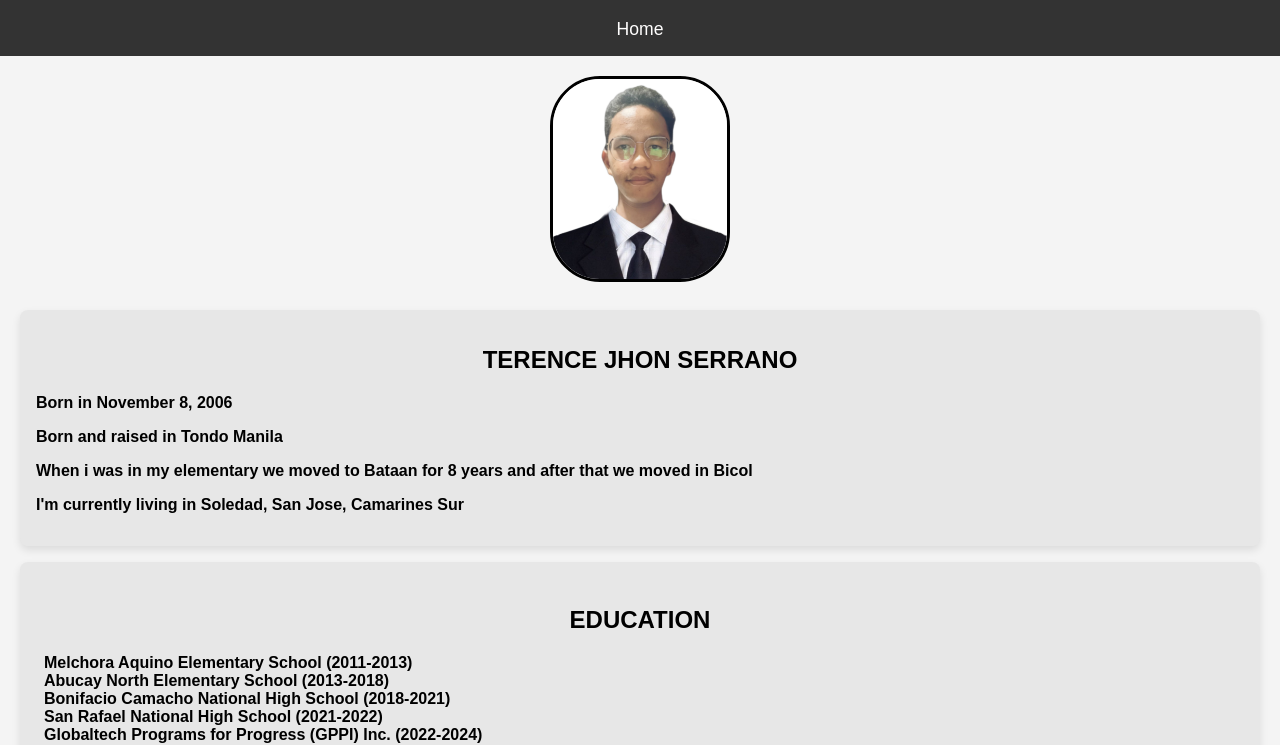
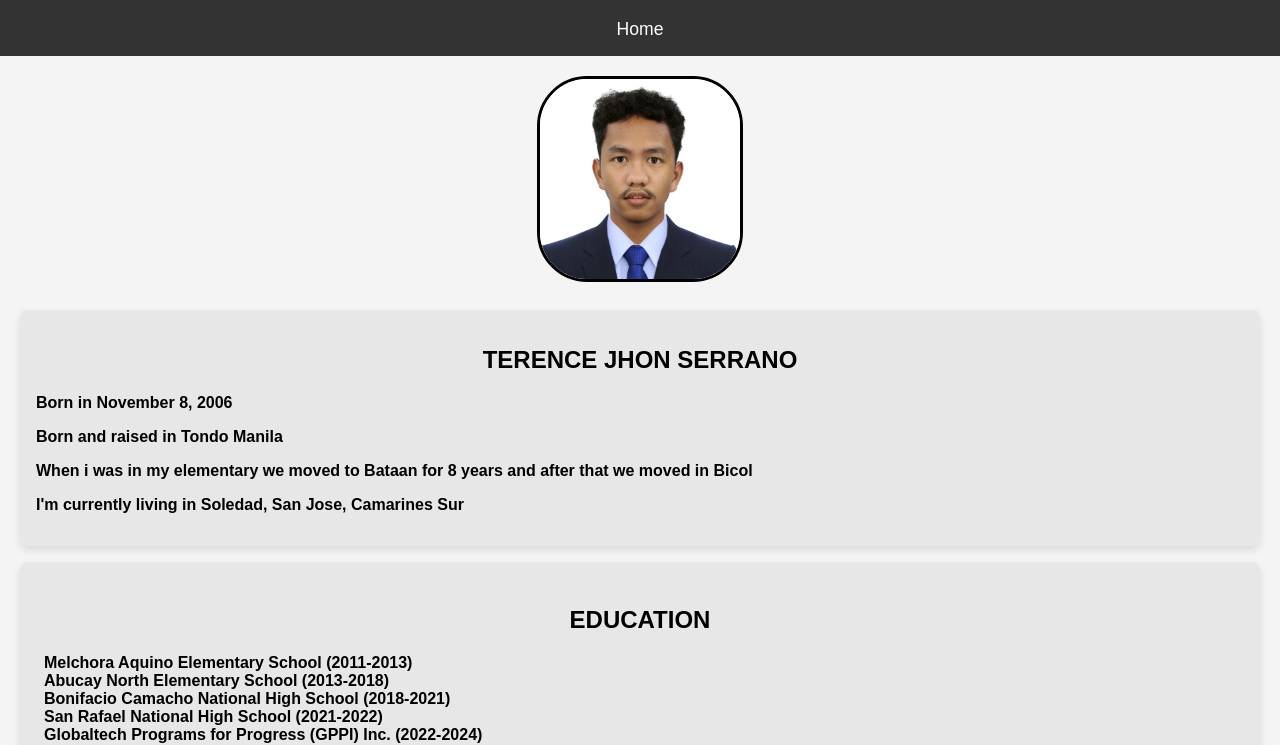
Before and after one commit to Alunae17/CC1_Project, a plain HTML site: page profile.html in a window 1280 px wide. Shown: the part 77-822 px from the top of the page. Drawn offline with Linux system fonts and the light colour scheme.

Commit message:
Update profile.html

```diff
--- a/profile.html
+++ b/profile.html
@@ -14,7 +14,7 @@
     <main>
         <section>
             <div class="profile">
-                <img src="resume.jfif" alt="Profile Image">
+                <img src="RESUME.JPG" alt="Profile Image">
                <div class="profi">
                 <h2>TERENCE JHON SERRANO</h2>
                     <div class="born">
```
